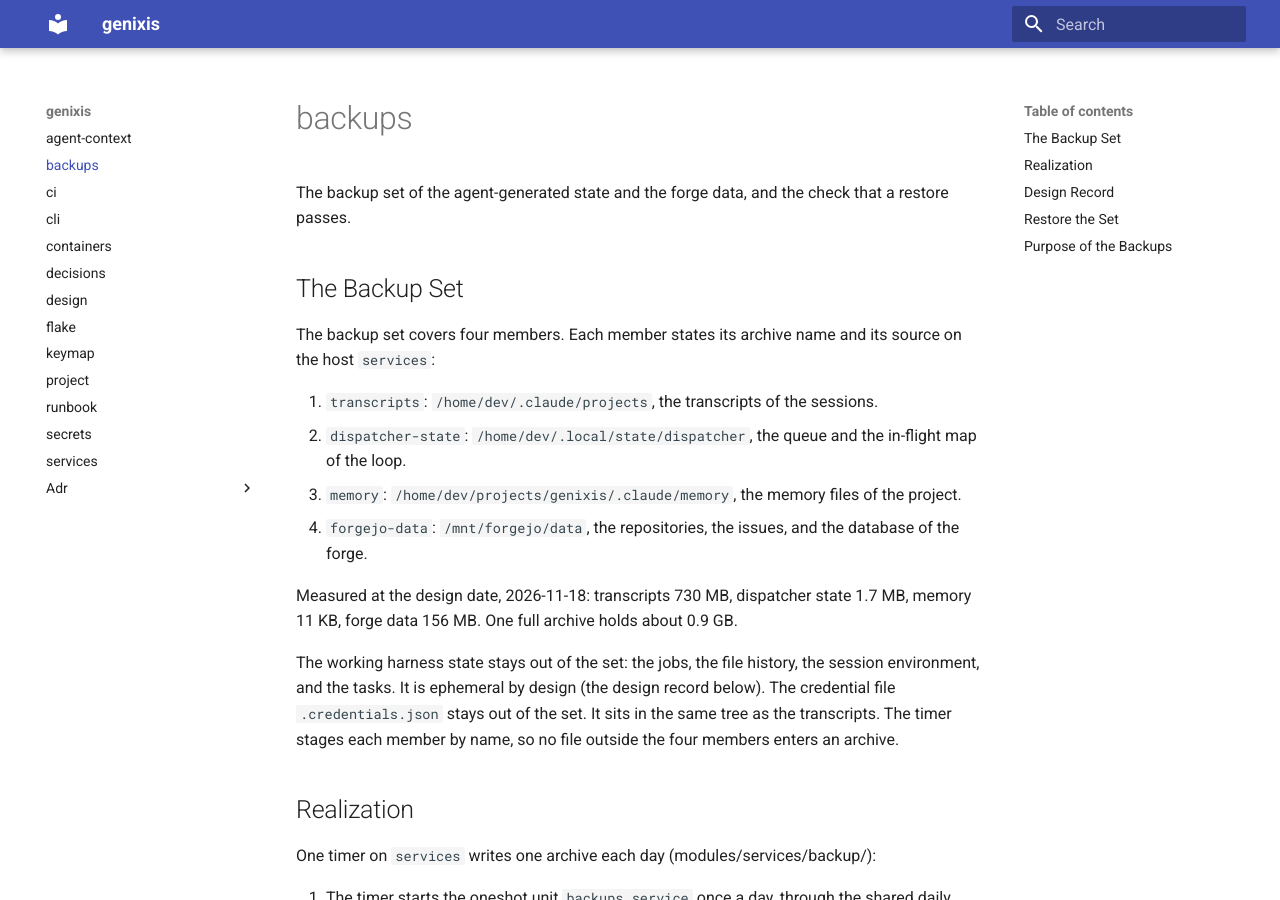
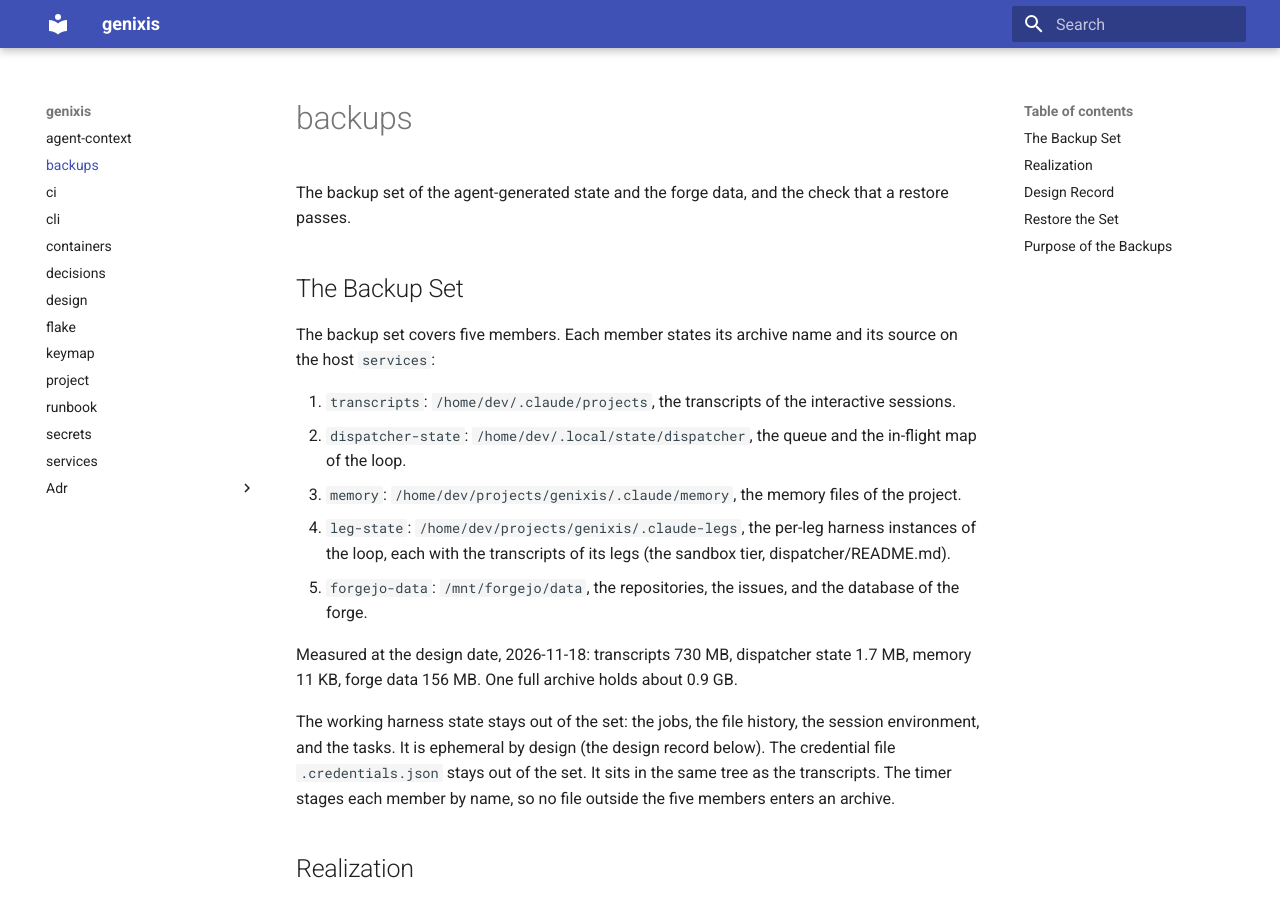
Before and after one commit to Jracon/genixis, an MkDocs documentation site: the page built from docs/backups.md, in a window 1280 px wide and 900 px high. Built offline with MkDocs 1.6.1 and Material for MkDocs 9.7.7, drawn with Linux system fonts in a browser that asks for light colours.

Commit message:
feat(services): add the sandbox tier module with the allowlisting proxy
The tier of issue 607 (section S of issue 393) bounds each spawned leg on
services. This commit lands the declarative half: the spec file
/etc/genixis/sandbox-tier.json names the systemd properties of the transient
unit of a leg and the proxy environment, and a local squid on 127.0.0.1:3128
answers as the allowlisting forward proxy. The allowlist derives its plan
hosts from genixis.claude.plans, the same option that writes the plan files,
so the endpoints and the proxy share one source (issue 607, scope item 3),
and it adds the forge, github with its api subdomain, and the nix cache.
Nothing caches, so the proxy keeps no state.

ProtectHome takes the tmpfs form rather than yes, because systemd documents
tmpfs as the mode that admits bound subpaths and yes as the mode that admits
none (systemd.exec(5), ProtectHome=); the bound carve-outs are the whole
visible home of a leg. The module is security spine under
docs/adr/spine-work-by-agents.md: an agent wrote it, and the owner reviews
it line by line.

The transcripts of the legs will sit under the per-branch harness state that
the dispatcher creates (the next commit), so the leg-state member joins the
backup set beside the transcripts member, and the fixture of the gate covers
it.

The dispatcher reads the spec at spawn time; until that consumer lands, the
module is additive and the host builds unchanged behavior.

Co-Authored-By: Claude Code <noreply@anthropic.com>

```diff
--- a/docs/backups.md
+++ b/docs/backups.md
@@ -4,16 +4,17 @@ The backup set of the agent-generated state and the forge data, and the check th
 
 ## The Backup Set
 
-The backup set covers four members. Each member states its archive name and its source on the host `services`:
+The backup set covers five members. Each member states its archive name and its source on the host `services`:
 
-1. `transcripts`: `/home/dev/.claude/projects`, the transcripts of the sessions.
+1. `transcripts`: `/home/dev/.claude/projects`, the transcripts of the interactive sessions.
 2. `dispatcher-state`: `/home/dev/.local/state/dispatcher`, the queue and the in-flight map of the loop.
 3. `memory`: `/home/dev/projects/genixis/.claude/memory`, the memory files of the project.
-4. `forgejo-data`: `/mnt/forgejo/data`, the repositories, the issues, and the database of the forge.
+4. `leg-state`: `/home/dev/projects/genixis/.claude-legs`, the per-leg harness instances of the loop, each with the transcripts of its legs (the sandbox tier, dispatcher/README.md).
+5. `forgejo-data`: `/mnt/forgejo/data`, the repositories, the issues, and the database of the forge.
 
 Measured at the design date, 2026-11-18: transcripts 730 MB, dispatcher state 1.7 MB, memory 11 KB, forge data 156 MB. One full archive holds about 0.9 GB.
 
-The working harness state stays out of the set: the jobs, the file history, the session environment, and the tasks. It is ephemeral by design (the design record below). The credential file `.credentials.json` stays out of the set. It sits in the same tree as the transcripts. The timer stages each member by name, so no file outside the four members enters an archive.
+The working harness state stays out of the set: the jobs, the file history, the session environment, and the tasks. It is ephemeral by design (the design record below). The credential file `.credentials.json` stays out of the set. It sits in the same tree as the transcripts. The timer stages each member by name, so no file outside the five members enters an archive.
 
 ## Realization
 
```
Also changed, not shown: AGENTS.md (+1 -1 lines), 4 other files.
